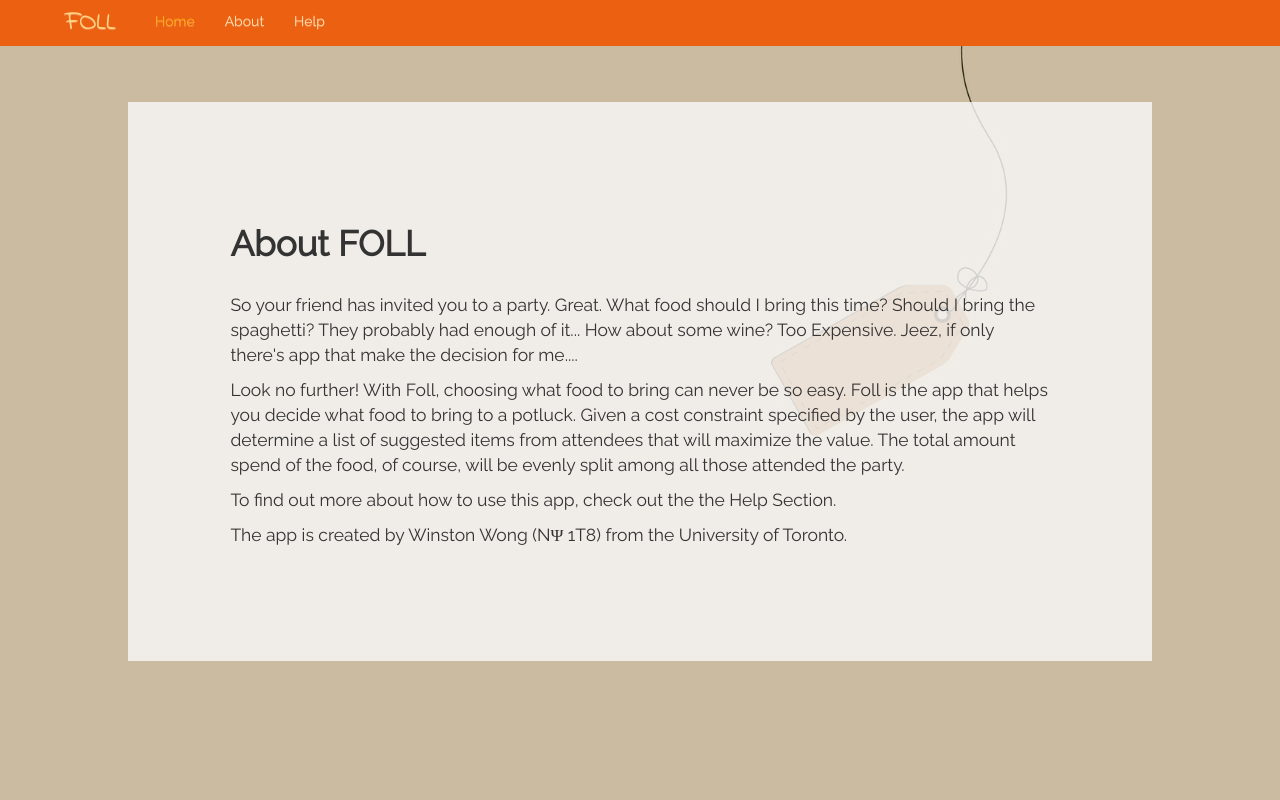
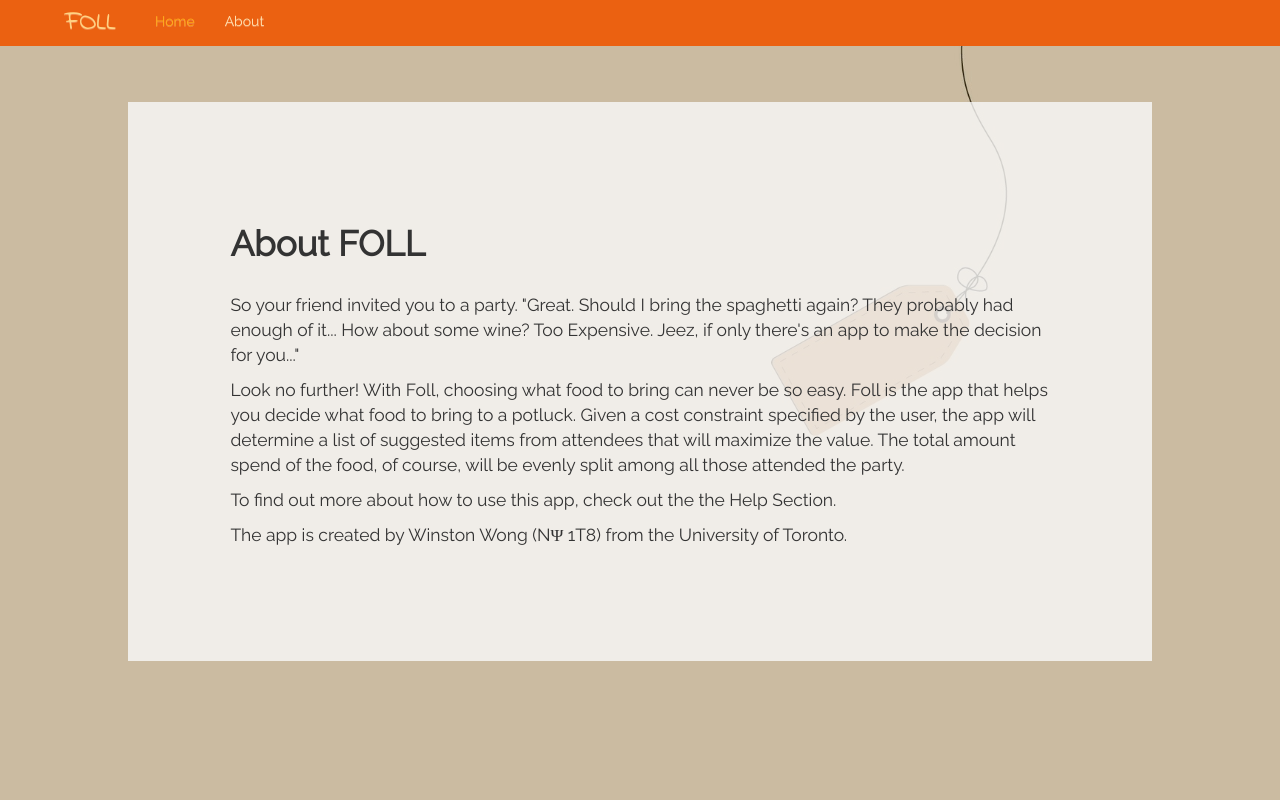
Before and after one commit to winstonww/Foll, a Django app: template foll/templates/foll/about.html in a window 1280 px wide. Run offline with Django 3.2, Linux system fonts and the light colour scheme; the template is opened without the code that fills it, so the values that code supplies are empty; some libraries are stand-ins or nearby versions; some web fonts are replaced.

Commit message:
removed help

```diff
--- a/foll/templates/foll/about.html
+++ b/foll/templates/foll/about.html
@@ -7,7 +7,9 @@
 
 			<h1> About FOLL </h1>
 			<br>
-			<p>So your friend has invited you to a party. Great. What food should I bring this time?  Should I bring the spaghetti? They probably had enough of it... How about some wine? Too Expensive. Jeez, if only there's app that make the decision for me....</p>
+			<p>So your friend invited you to a party.
+
+			"Great. Should I bring the spaghetti again? They probably had enough of it... How about some wine? Too Expensive. Jeez, if only there's an app to make the decision for you..."</p>
 
 			<p> Look no further! With Foll, choosing what food to bring can never be so easy. Foll is the app that helps you decide what food to bring to a potluck. Given a cost constraint specified by the user, the app will determine a list of suggested items from attendees that will maximize the value. The total amount spend of the food, of course, will be evenly split among all those attended the party. </p>
 
--- a/foll/templates/foll/base.html
+++ b/foll/templates/foll/base.html
@@ -59,7 +59,7 @@ $("#menu-toggle").click( function (e){
 						<!-- Menu Not gonna work without the anchor tag -->
 						<li class = "active"><a href = "{% url 'index' %}"> Home </a> </li>
 						<li> <a href = "{% url 'about' %}"> About </a> </li>
-						<li> <a href = "#"> Help </a> </li>
+
 					</ul>
 					{% if request.user.is_authenticated %}
 					<ul class = "nav navbar-right logout_button">
```
Also changed, not shown: 1 other file.
